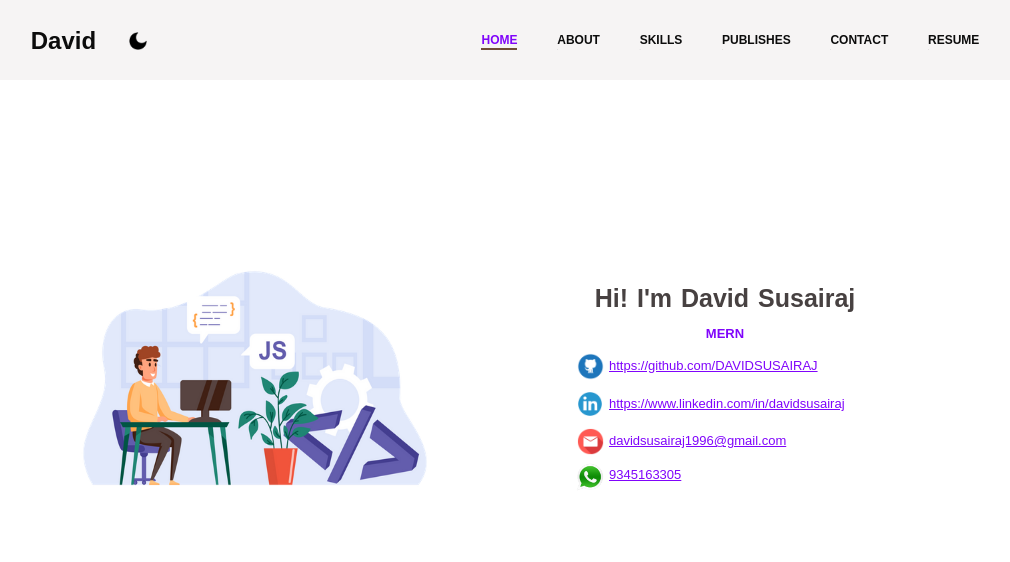
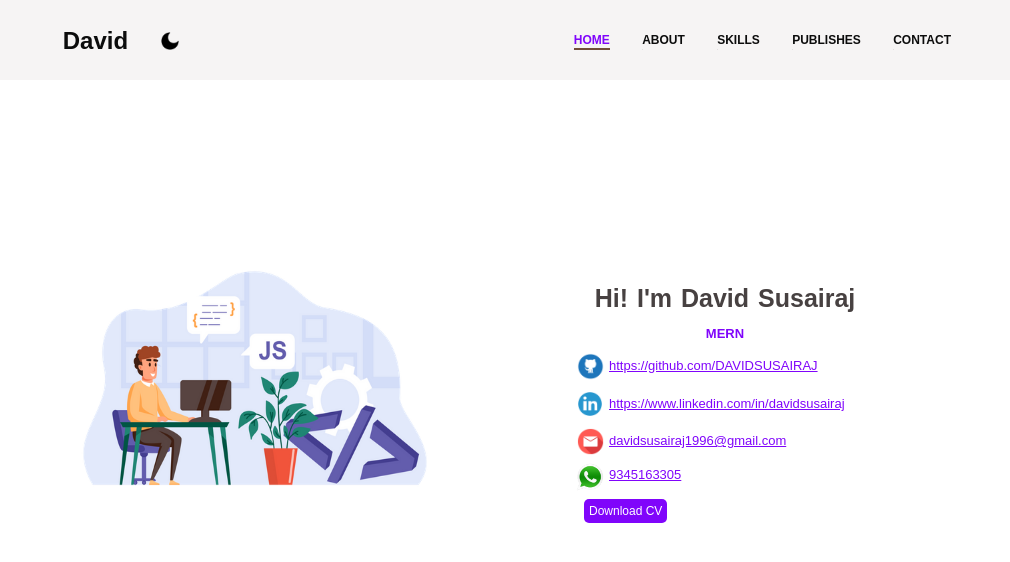
Before and after one commit to DAVIDSUSAIRAJ/david-portfolio, a React (Create React App) app: page / in a window 1280 px wide. Shown: the top 562 px of the page, without its empty margins (125-1135 px from the left). Built offline with nearby package versions, Linux system fonts and the light colour scheme.

Commit message:
Download CV added

```diff
--- a/src/component/nav.css
+++ b/src/component/nav.css
@@ -110,7 +110,8 @@
 }
 
 .nav--menus {
-  width: 42%;
+  /* width: 42%;with resume */
+  width:32%;
 }
 
 .nav--menus--ul {
--- a/src/component/nav.js
+++ b/src/component/nav.js
@@ -86,7 +86,7 @@ function Nav(props) {
                 CONTACT
               </NavLink>
             </li>
-            <li className="nav--menus--ul__li contact">
+            {/* <li className="nav--menus--ul__li contact">
               <NavLink
                 to="/resume"
                 onClick={closeSideDrawer}
@@ -94,7 +94,7 @@ function Nav(props) {
               >
                 RESUME
               </NavLink>
-            </li>
+            </li> */}
           </ul>
         </div>
         <div className="nav-icons" onClick={menuClick}>
--- a/src/pages/home.js
+++ b/src/pages/home.js
@@ -8,6 +8,12 @@ import Mail from "../images/emailred.png";
 import Whatsapp from "../images/whatsapp.png";
 import Github from "../images/githubround.png";
 import FullStackImg from "../images/fullStack.webp";
+import Resume from "./resume";
+// import { download } from "./resume";
+import html2canvas from "html2canvas";
+import jsPDF from "jspdf";
+import "jspdf-autotable";
+import autoTable from "jspdf-autotable";
 import "../scss/home.css";
 function Home(params) {
   const [readmore, setReadmore] = useState(false);
@@ -21,6 +27,47 @@ function Home(params) {
 
   const readMore = () => {
     setReadmore(!readmore);
+  };
+  const download = async () => {
+    const downloadResumeDom = document.getElementById("re_pdf_resume");
+
+    const doc = new jsPDF();
+    const captureOptions = {
+      onclone: (docClone) => {
+        const targetElement = docClone.getElementById("re_pdf_resume");
+        if (targetElement) {
+          // Add the style to the cloned element within the captured document
+          targetElement.style.display = "block";
+        }
+      },
+    };
+
+    const canvas = await html2canvas(downloadResumeDom, captureOptions);
+
+    // Get the background color from the CSS class
+    const elementWithBgClass = document.querySelector(".re_body");
+    const computedStyle = getComputedStyle(elementWithBgClass);
+    const bgColor = computedStyle.backgroundColor;
+
+    // Extract RGB color values from the background color
+    const rgbValues = bgColor.match(/\d+/g);
+    const red = parseInt(rgbValues[0], 10);
+    const green = parseInt(rgbValues[1], 10);
+    const blue = parseInt(rgbValues[2], 10);
+
+    // Set the background color in the PDF
+    doc.setFillColor(red, green, blue);
+    doc.rect(
+      0, //start(for x co-ordinate)
+      0, //start(for y co-ordinate)
+      doc.internal.pageSize.width, //end(for y co-ordinate)
+      doc.internal.pageSize.height, //end(for y co-ordinate)
+      "F" //fill the color
+    ); // 'F' means fill
+    const imageData = canvas.toDataURL("image/png");
+
+    doc.addImage(imageData, "PNG", -45, 0, 300, 200);
+    doc.save("GZ Curve.pdf");
   };
   return (
     <div>
@@ -38,10 +85,16 @@ function Home(params) {
         <div className="home--content">
           <h4 className="intro">Hi! I'm David Susairaj</h4>
           <h2 style={{ marginTop: "5px" }}>
-            <span style={{ width: "250px", display: "inline-block",color:"rgb(128 5 251)",fontSize:"13px" }}>
+            <span
+              style={{
+                width: "250px",
+                display: "inline-block",
+                color: "rgb(128 5 251)",
+                fontSize: "13px",
+              }}
+            >
               {text}
             </span>
-
           </h2>
           <div className="socialMedia">
             <div className="socialMedia_icons">
@@ -108,8 +161,15 @@ function Home(params) {
               </div>
             </div>
           </div>
+          <div className="download_resume_div">
+            {" "}
+            <button onClick = {download}title="Download in .pdf" className="resume-downloadpdf-btn">
+              Download CV
+            </button>
+          </div>
         </div>
       </div>
+      <Resume />
     </div>
   );
 }
--- a/src/pages/resume.js
+++ b/src/pages/resume.js
@@ -9,8 +9,7 @@ import jsPDF from "jspdf";
 import "jspdf-autotable";
 import autoTable from "jspdf-autotable";
 
-const Resume = () => {
-  let download = async () => {
+export const download = async () => {
   const downloadResumeDom = document.getElementById("re_pdf_resume");
 
   const doc = new jsPDF();
@@ -52,9 +51,12 @@ const Resume = () => {
   doc.save("GZ Curve.pdf");
 };
 
+const Resume = () => {
+
+
   return (
     <div className="resume" id="pdfresume">
-      <div className="re_header" id="re_pdf_resume">
+      <div className="re_header" id="re_pdf_resume" style={{display:"none"}}>
         <div className="re_body" id="davidresume">
           <div className="da_head">
             <div>
@@ -299,7 +301,7 @@ const Resume = () => {
           </div>
         </div>
       </div>
-
+{/*
       <div
         style={{
           margin: "auto",
@@ -309,7 +311,7 @@ const Resume = () => {
         }}
       >
         <button onClick={download}> Download</button>
-      </div>
+      </div> */}
     </div>
   );
 };
--- a/src/scss/home.css
+++ b/src/scss/home.css
@@ -111,6 +111,25 @@ margin-left: 4px;
   transform: translateY(-8px);
 }
 
+.resume-downloadpdf-btn {
+  font-size: 12px;
+  padding: 5px;
+  border-radius: 5px;
+  border: none;
+  outline: none;
+  background-color: var(--themeColor);
+  opacity: var(--contactImageOpacity);
+  cursor: pointer;
+  transition: 0.3s;
+  color: white;
+}
+
+.resume-downloadpdf-btn:hover {
+  background-color: var(--themeColor);
+}
+.download_resume_div{
+  transform: translateX(109px);
+}
 
 
 /* Media Queries */
```
Lines whose indentation alone changed are shown as unchanged.
